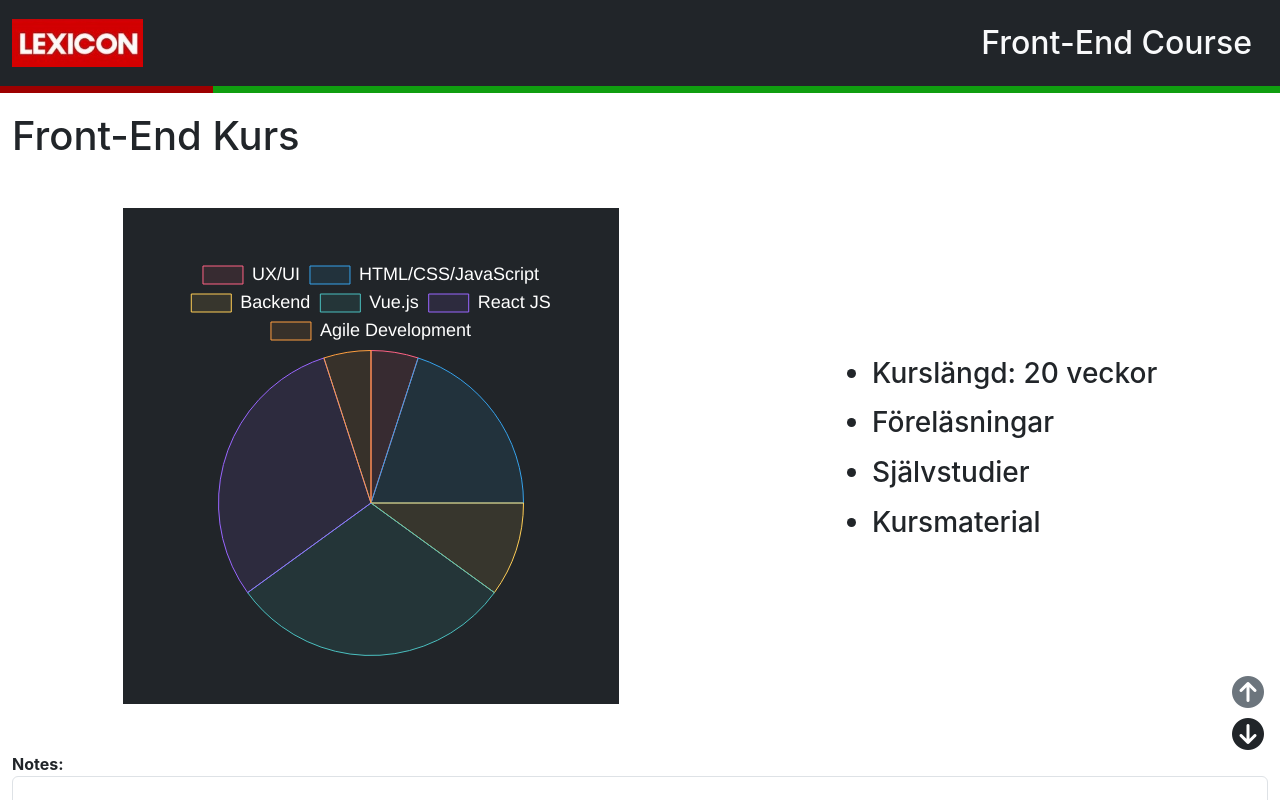
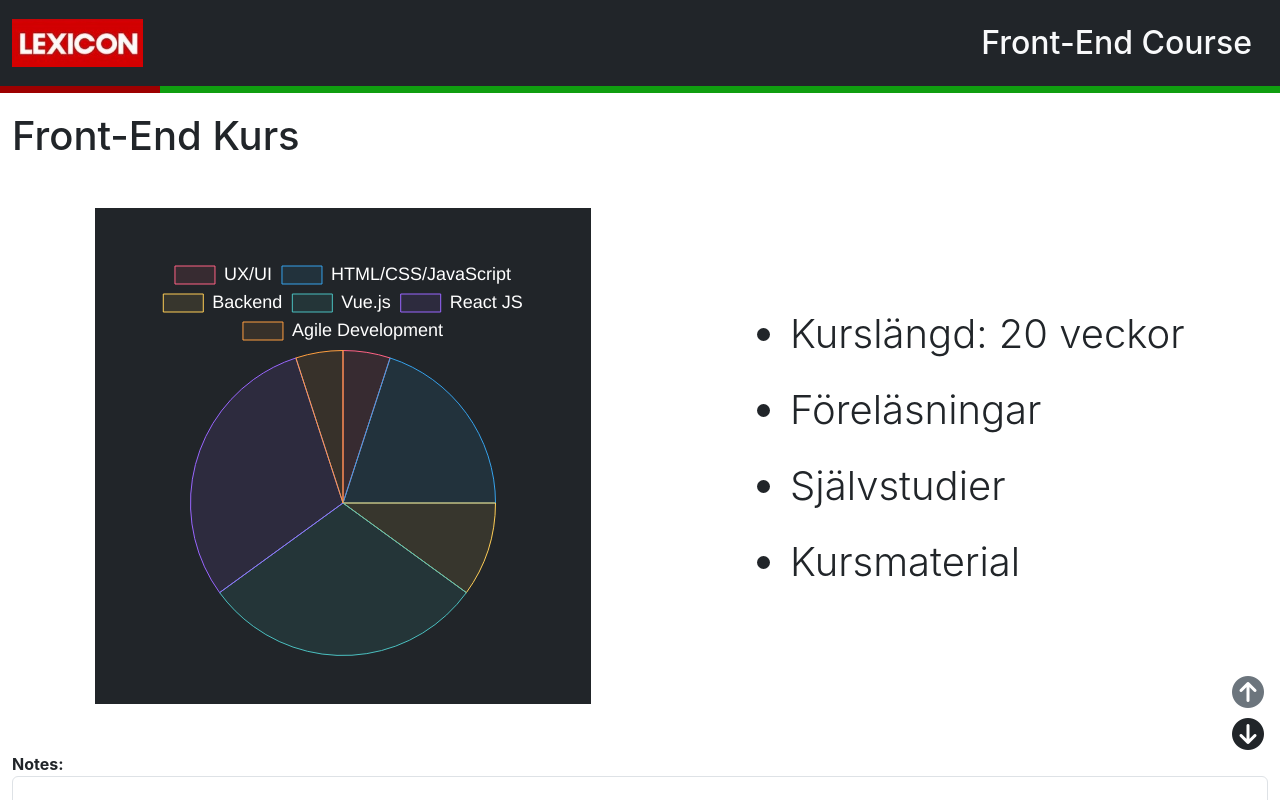
Before and after one commit to johnLexicon/fe22-2-intro-page, a React (Create React App) app: page / in a window 1280 px wide. Built offline with nearby package versions, Linux system fonts and the light colour scheme; the HTML template or start-up script is replaced by a standard one.

Commit message:
More section data added.

```diff
--- a/src/App.css
+++ b/src/App.css
@@ -15,6 +15,11 @@ header {
 
 .unselect {
   user-select: none;
+}
+
+.statement {
+  font-size: 2.5rem;
+  font-weight: 300;
 }
 
 progress {
--- a/src/components/charts/PieChart.jsx
+++ b/src/components/charts/PieChart.jsx
@@ -81,10 +81,10 @@ const PieChart = ({ moduleName }) => {
         position: 'top',
         align: 'top'
       }
-    },
-    onResize: (chart, size) => {
-      console.log(chart);
     }
+    // onResize: (chart, size) => {
+    //   console.log(chart);
+    // }
   };
 
   return <Pie width={400} height={300} data={data} options={options} />;
--- a/src/components/sections/Section.jsx
+++ b/src/components/sections/Section.jsx
@@ -4,12 +4,6 @@ import { useState } from 'react';
 const Section = ({ section }) => {
   const [currentNotes, setCurrentNotes] = useState(null);
 
-  // const handleShowNotes = (statementId) => {
-  //   setCurrentInfo((state) => {
-  //     const statement = section.statements.find((s) => s.id === statementId);
-  //     return statement ? statement.notes : null;
-  //   });
-  // };
   return (
     <section
       id={section.page}
--- a/src/components/sections/SectionInfo.jsx
+++ b/src/components/sections/SectionInfo.jsx
@@ -7,7 +7,7 @@ const SectionInfo = ({ statements, setCurrentNotes }) => {
             onMouseEnter={() => setCurrentNotes(statement.notes)}
             onMouseLeave={() => setCurrentNotes(null)}
             id="statementValue"
-            className="unselect h3 mb-3"
+            className="statement unselect mb-3"
             key={index}
           >
             {statement.value}
--- a/src/data/data.json
+++ b/src/data/data.json
@@ -137,27 +137,69 @@
       "statements": [
         {
           "value": "Modullängd: 6 Veckor",
-          "notes": "Förkunskaper i JavaScript, "
+          "notes": "Förkunskaper i JavaScript"
         },
         {
           "value": "SPA (Single Page Application) utveckling",
+          "notes": "Skapa komponenter, skicka data mellan komponenter, VUE lifecycle, binding, options vs composition API, m.m"
+        },
+        {
+          "value": "Routing",
           "notes": ""
         },
         {
-          "value": "Node.js och NPM",
-          "notes": "Använda Node.js för att exekvera program utanför Browsern, NPM för hantering av externa bibliotek"
+          "value": "State Management med Vuex och Pinia",
+          "notes": ""
+        }
+      ]
+    },
+    {
+      "page": 7,
+      "header": "Modul 5: React JS",
+      "moduleName": "React JS",
+      "statements": [
+        {
+          "value": "Modullängd: 6 Veckor",
+          "notes": "Förkunskaper i JavaScript"
         },
         {
-          "value": "Express JS ",
-          "notes": "Använda Express JS biblioteket för att skapa JavaScript baserade Webb API:er"
+          "value": "SPA (Single Page Application) utveckling",
+          "notes": "Skapa komponenter, skicka data mellan komponenter (props drilling), binding, hooks, mm."
         },
         {
-          "value": "MVC-principer",
-          "notes": "Skapa API:er utifrån arkitekturmönstret Model View Controller"
+          "value": "Routing",
+          "notes": ""
         },
         {
-          "value": "Restful API",
-          "notes": "Skapa API:er utifrån det populära Restful API arkitekturen"
+          "value": "State Management med Redux",
+          "notes": ""
+        }
+      ]
+    },
+    {
+      "page": 8,
+      "header": "Modul 6: Agila Projektmetoder och Verktyg",
+      "moduleName": "Agile Development",
+      "statements": [
+        {
+          "value": "Modullängd: 1 Vecka",
+          "notes": "Inga förkunskaper krävs, övas vidare under praktiken"
+        },
+        {
+          "value": "Agil projektförståelse",
+          "notes": ""
+        },
+        {
+          "value": "Agila projektverktyg",
+          "notes": ""
+        },
+        {
+          "value": "Processen KANBAN samt Ramverket Scrum",
+          "notes": ""
+        },
+        {
+          "value": "Agil webbutveckling",
+          "notes": ""
         }
       ]
     }
```
